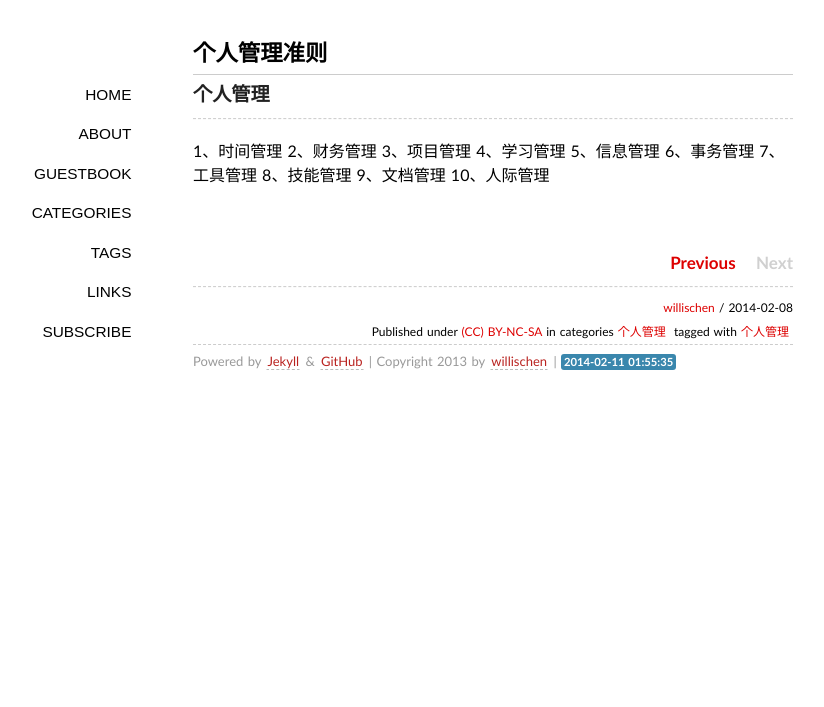
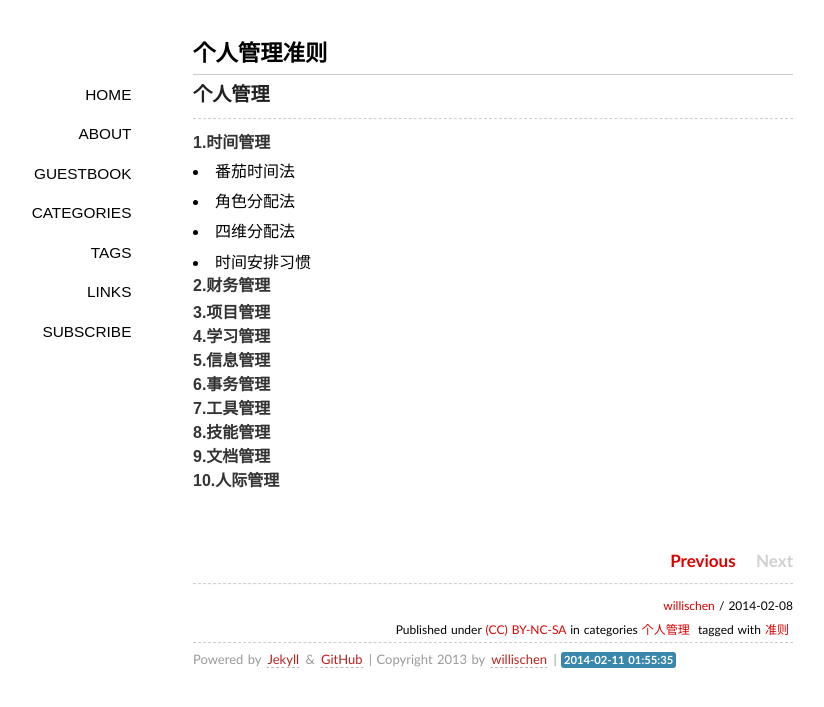
Before and after one commit to willischen/willischen.github.com, a Jekyll site: the page built from _posts/2014-02-08-today-planning.md, in a window 1280 px wide. Shown: the top 707 px of the page, without its empty margins (147-971 px from the left). Built offline with Jekyll 4.4.1, drawn with Linux system fonts in a browser that asks for light colours; some web fonts are replaced; Markdown is read by kramdown in place of the engine named in the settings; comment, search, counter and statistics services are not loaded.

Commit message:
add the space to today-planning

```diff
--- a/_posts/2014-02-08-today-planning.md
+++ b/_posts/2014-02-08-today-planning.md
@@ -2,17 +2,29 @@
 layout: post
 title: "个人管理准则"
 categories: 个人管理
-tags: 个人管理
+tags: 准则
 ---
 ###个人管理
 ***
-1、时间管理
-2、财务管理
-3、项目管理
-4、学习管理
-5、信息管理
-6、事务管理
-7、工具管理
-8、技能管理
-9、文档管理
-10、人际管理
+####1.时间管理
+
+* 番茄时间法
+* 角色分配法
+* 四维分配法
+* 时间安排习惯
+####2.财务管理
+
+####3.项目管理
+####4.学习管理
+
+####5.信息管理
+
+####6.事务管理
+
+####7.工具管理
+
+####8.技能管理
+
+####9.文档管理
+
+####10.人际管理
```
